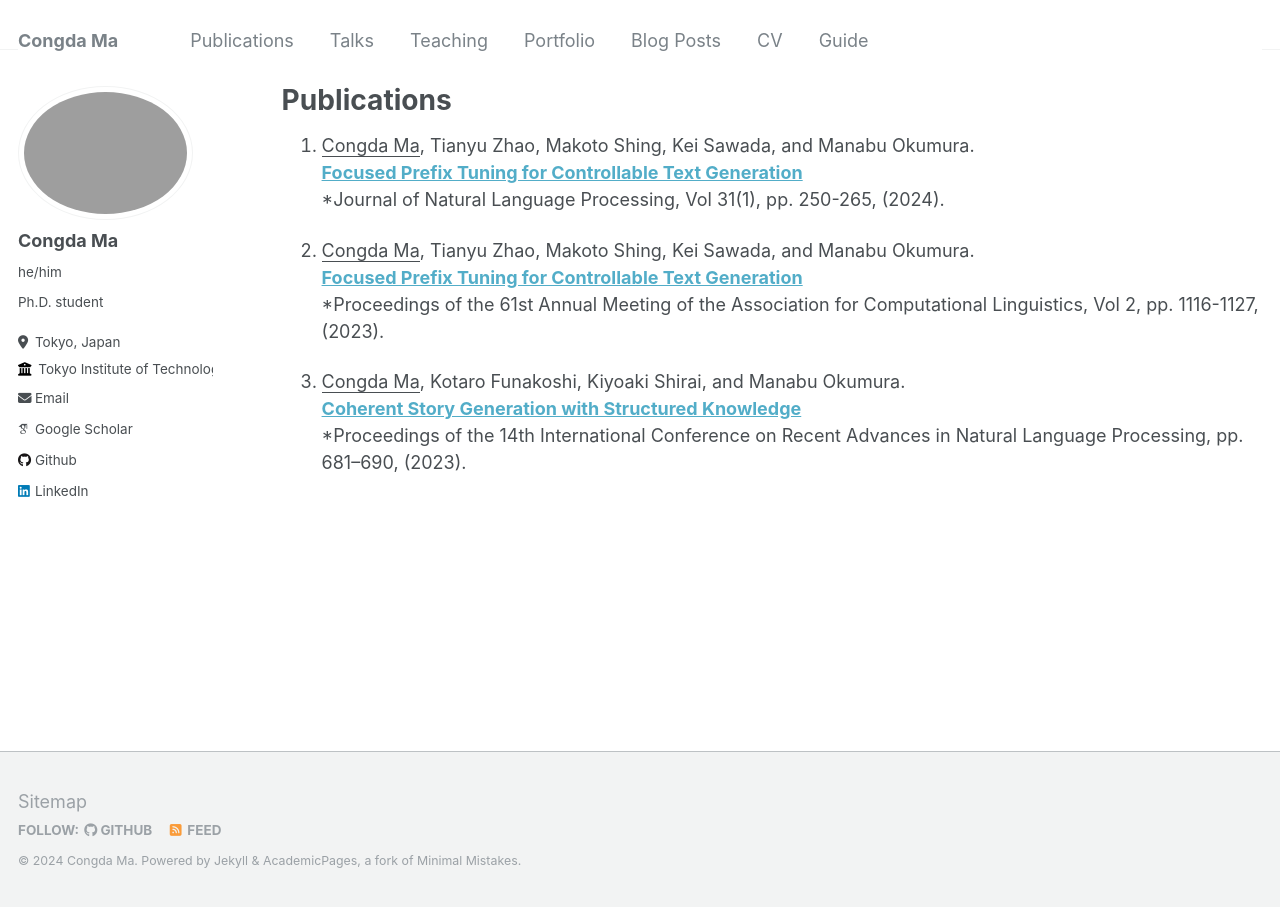
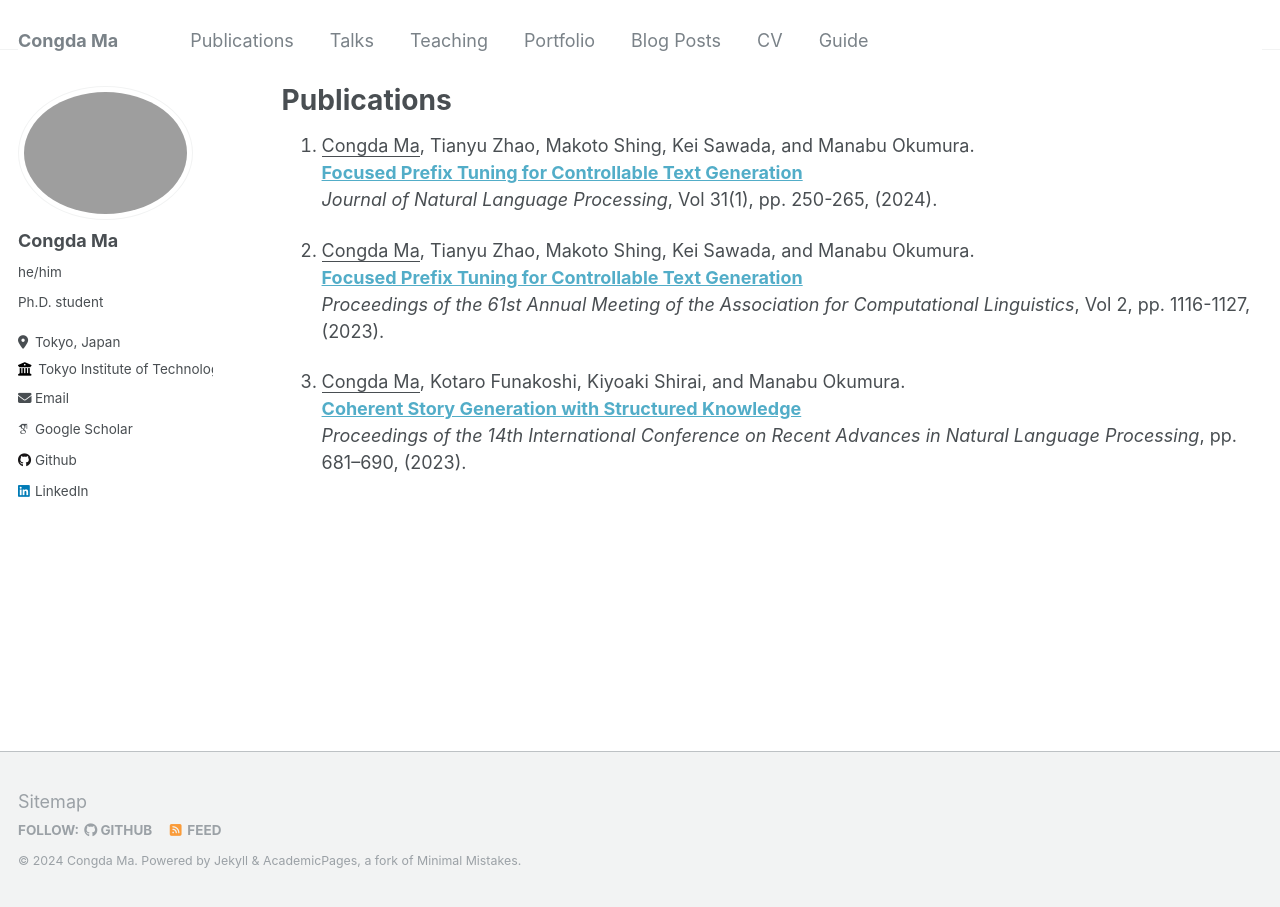
Before and after one commit to derrickmaa/derrickmaa.github.io, a Jekyll site: the page built from _pages/publications.md, in a window 1280 px wide. Built offline with Jekyll 4.4.1, drawn with Linux system fonts in a browser that asks for light colours; some web fonts are replaced.

```diff
--- a/_pages/publications.md
+++ b/_pages/publications.md
@@ -6,12 +6,12 @@ author_profile: true
 ---
 1. <ins>Congda Ma</ins>, Tianyu Zhao, Makoto Shing, Kei Sawada, and Manabu Okumura.\
    **[Focused Prefix Tuning for Controllable Text Generation](https://doi.org/10.5715/jnlp.31.250)**\
-   *Journal of Natural Language Processing, Vol 31(1), pp. 250-265, (2024).
+   *Journal of Natural Language Processing*, Vol 31(1), pp. 250-265, (2024).
 
 2. <ins>Congda Ma</ins>, Tianyu Zhao, Makoto Shing, Kei Sawada, and Manabu Okumura.\
    **[Focused Prefix Tuning for Controllable Text Generation](https://aclanthology.org/2023.acl-short.96)**\
-   *Proceedings of the 61st Annual Meeting of the Association for Computational Linguistics, Vol 2, pp. 1116-1127, (2023).
+   *Proceedings of the 61st Annual Meeting of the Association for Computational Linguistics*, Vol 2, pp. 1116-1127, (2023).
 
 3. <ins>Congda Ma</ins>, Kotaro Funakoshi, Kiyoaki Shirai, and Manabu Okumura.\
    **[Coherent Story Generation with Structured Knowledge](https://aclanthology.org/2023.ranlp-1.74/)**\
-   *Proceedings of the 14th International Conference on Recent Advances in Natural Language Processing, pp. 681–690, (2023).
+   *Proceedings of the 14th International Conference on Recent Advances in Natural Language Processing*, pp. 681–690, (2023).
```
